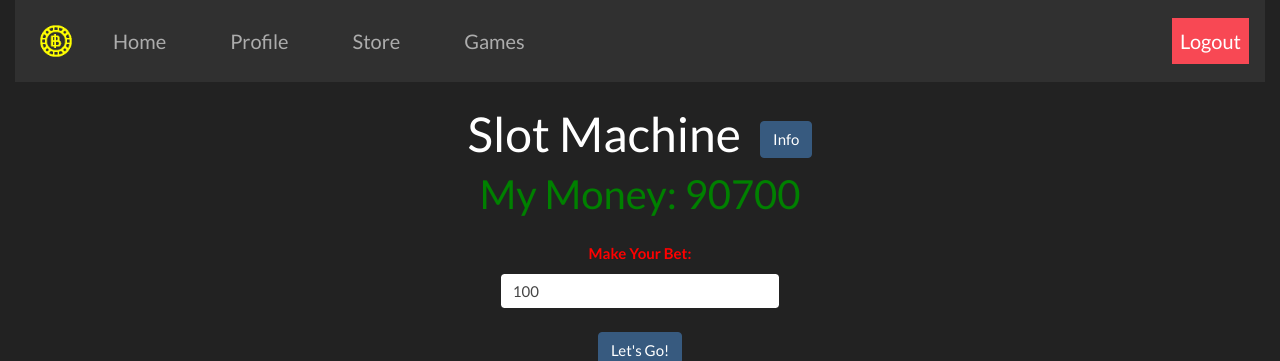
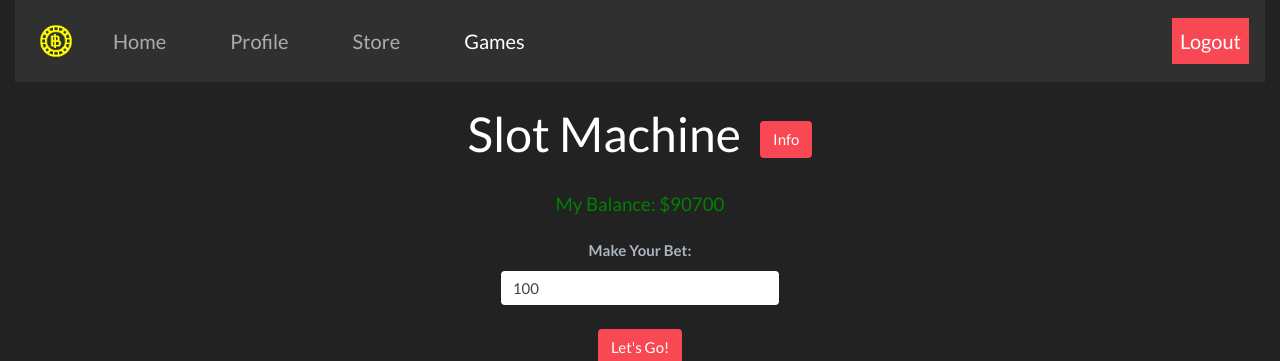
Before and after one commit to kiran-vuksanaj/hydroflasksksk, a Flask app: page /slotmachine in a window 1280 px wide. Shown: the top 361 px of the page. Run offline with Flask 2, Linux system fonts and the light colour scheme; a user stored in the database is signed in; data comes from the database, SQL or seed files in the repository; both versions use the stored data as it was after the commit; some libraries are stand-ins or nearby versions; some web fonts are replaced.

Commit message:
jackieL: edited formatting for games html page

```diff
--- a/app.py
+++ b/app.py
@@ -140,15 +140,18 @@ def password():
 @app.route("/store")
 @login_required
 def store():
-    return render_template("store.html")
+    return render_template("store.html", store="active")
 
 @app.route("/games")
 @login_required
 def games():
-    return render_template("games.html")
+    return render_template("games.html", games="active")
 
 #====================================================
 # WHEEL OF FORTUNE AND LOTTERY TICKETS
+
+#====================================================
+# DICE GAME
 
 #====================================================
 # SLOT MACHINE
@@ -165,7 +168,7 @@ def slot():
         if bet == "" or int(bet) < 100 or int(bet) > db_manager.getMoney(username):
             bet = 100
             flash("Please place a valid bet.", 'alert-danger')
-            return render_template("slotmachine.html", primarybet = bet, bet = 0, image1 = dict[random.choice(slotImages)], image2 = dict[random.choice(slotImages)], image3 = dict[random.choice(slotImages)], usermoney = db_manager.getMoney(username), money = 0, colour = "yellow")
+            return render_template("slotmachine.html", primarybet = bet, bet = 0, image1 = dict[random.choice(slotImages)], image2 = dict[random.choice(slotImages)], image3 = dict[random.choice(slotImages)], usermoney = db_manager.getMoney(username), money = 0, colour = "yellow", games="active")
         else:
             bet = int(bet)
             db_manager.updateMoney(session['username'], -bet)
@@ -191,15 +194,15 @@ def slot():
                 if rand1 == "dollars":
                      db_manager.updateMoney(session['username'], 6 * bet)
                      money = 6 * bet
-                colour = "red"
+                colour = "green"
             else:
                 money = 0
                 colour = "yellow"
-            return render_template("slotmachine.html", primarybet = bet, bet = bet, image1 = dict[rand1], image2 = dict[rand2], image3 = dict[rand3], usermoney = db_manager.getMoney(username), money = money, colour = colour)
+            return render_template("slotmachine.html", primarybet = bet, bet = bet, image1 = dict[rand1], image2 = dict[rand2], image3 = dict[rand3], usermoney = db_manager.getMoney(username), money = money, colour = colour, games="active")
     else:
         bet = 100
         money = 0
-        return render_template("slotmachine.html", primarybet = bet, bet = 0, image1 = dict[random.choice(slotImages)], image2 = dict[random.choice(slotImages)], image3 = dict[random.choice(slotImages)], usermoney = db_manager.getMoney(username), money = 0, colour = "yellow")
+        return render_template("slotmachine.html", primarybet = bet, bet = 0, image1 = dict[random.choice(slotImages)], image2 = dict[random.choice(slotImages)], image3 = dict[random.choice(slotImages)], usermoney = db_manager.getMoney(username), money = 0, colour = "yellow", games="active")
 
 
 def images():
--- a/doc/devlog.txt
+++ b/doc/devlog.txt
@@ -60,3 +60,6 @@ jackieL -- 2020-01-07 19:48
 
 kiranV -- 2020-01-07 20:19
     -added doc/requirements.txt file, containing flask + its dependencies, wheel, and urllib3
+
+jackieL -- 2020-01-07 20:28
+		-edited formatting for games html page
--- a/templates/home.html
+++ b/templates/home.html
@@ -72,7 +72,7 @@
 				<img src="https://encrypted-tbn0.gstatic.com/images?q=tbn:ANd9GcSo_BdzgQb0KiBDfSQa7GrcHYjgcGaLar1R-Qqh95X_wBRmGLzv&s" style="width:250px; height:230px;">
 			</div>
 			<div class="col">
-				<a href="/slotmachine"><img src="https://livedemo00.template-help.com/wt_52652/images/page4_img3.png" style="width:250px; height:230px;"></a>
+				<a href="/slotmachine"><img src="https://livedemo00.template-help.com/wt_52652/images/gallery1/full/Depositphotos_6032223_original.jpg" style="width:250px; height:230px;"></a>
 			</div>
 		</div>
 		<br><br>
--- a/templates/profile.html
+++ b/templates/profile.html
@@ -12,7 +12,7 @@
 <br>
 <h1>Profile</h1>
 <br>
-<h3>Change Your Password</h3>
+<h3 style="color:#f84854;">Change Your Password</h3>
 <form action="/resetpasswd" method="post" class="w-50 p-3">
   <div class="form-group">
     <label for="password" class="font-weight-bold">New Password</label>
@@ -27,6 +27,6 @@
     <input name="oldpass" type="password" class="form-control" id="oldpass">
   </div>
   <br>
-  <button type="submit" class="btn btn-primary">Change Password</button>
-</form><br>
+  <button type="submit" class="btn" style="background-color:#f84854;">Change Password</button>
+</form><br><br><br>
 {% endblock %}
--- a/templates/slotmachine.html
+++ b/templates/slotmachine.html
@@ -7,7 +7,7 @@
  {% block body %}
 
  <h1> Slot Machine <!-- courtesy of https://getbootstrap.com/docs/4.0/components/modal/ -->
-    <button type="button" class="btn btn-primary" data-toggle="modal" data-target="#exampleModal" style = "margin-left: 10px;">
+    <button type="button" class="btn" data-toggle="modal" data-target="#exampleModal" style = "margin-left: 10px; background-color:#f84854;">
       Info
     </button>
     <div class="modal fade" id="exampleModal" tabindex="-1" role="dialog" aria-labelledby="exampleModalLabel" aria-hidden="true">
@@ -33,19 +33,19 @@
       </div>
     </div>
  </h1>
-
- <h2 style = "color: green;"> My Money: {{ usermoney }} </h2>
-
+<br>
+ <h5 style = "color: green;"> My Balance: ${{ usermoney }} </h5>
  <div class="w-25 p-3">
    <form action = "/slotmachine" method = "GET">
-     <label for="slotbet" class="font-weight-bold" style = "color: red;"> Make Your Bet: </label>
+     <label for="slotbet" class="font-weight-bold text-light"> Make Your Bet: </label>
      <input name="slotbet" type="number" class="form-control" id="slotbet" value = "{{ primarybet }}"><br>
-     <button type="submit" class="btn btn-primary" data-toggle = "tooltip" data-placement = "right" title = "Press to consecutively place the same bet and spin."> Let's Go! </button>
+     <button type="submit" class="btn" style="background-color:#f84854;" data-toggle = "tooltip" data-placement = "right" title = "Press to consecutively place the same bet and spin."> Let's Go! </button>
    </form>
  </div>
+ <br>
 
  <div class = "container-fluid">
-   <div class = "row">
+   <div class = "row w-75">
      <div class = "text-center col-md-4" style = "border: 10px solid {{ colour }};">
        <div class = "mr-0.5">
          <img src = "{{ image1 }}" class="img-fluid" alt="Responsive image">
```
Also changed, not shown: templates/games.html (+68 -0 lines), casino.db.
